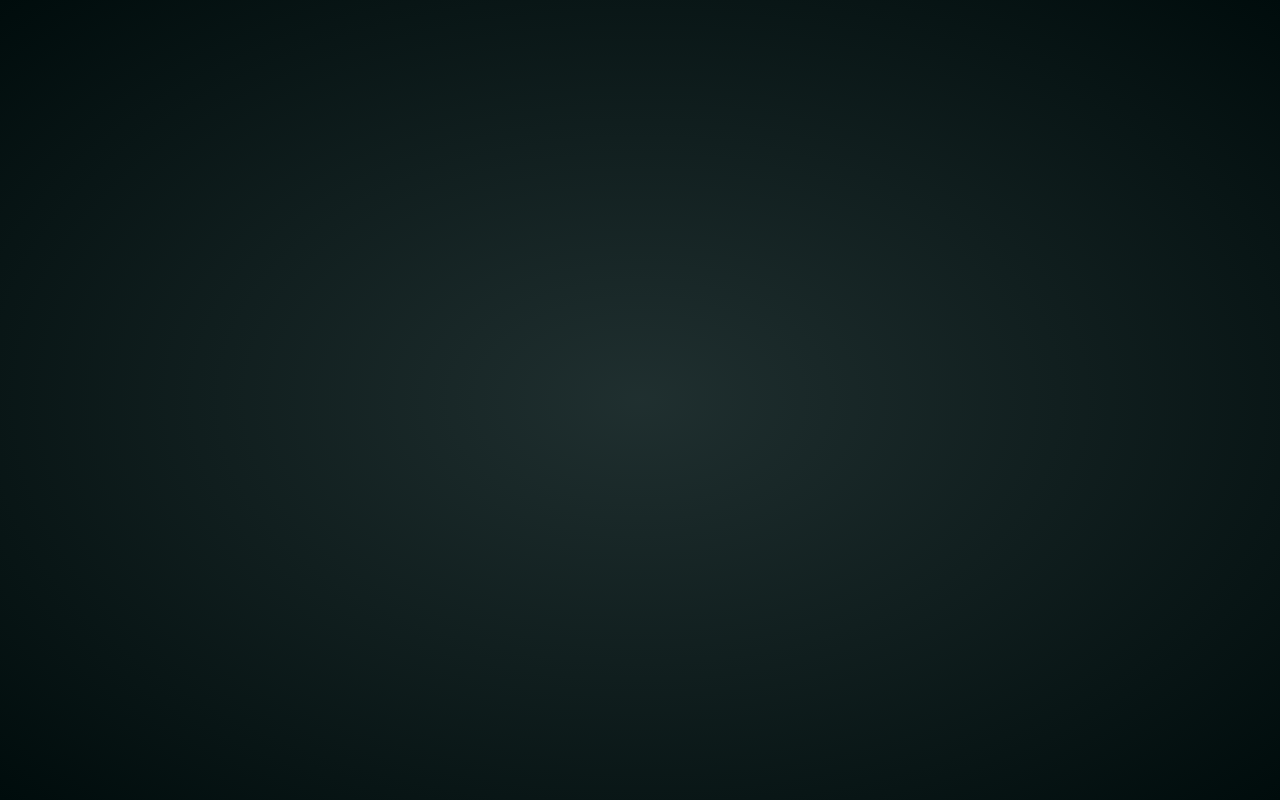
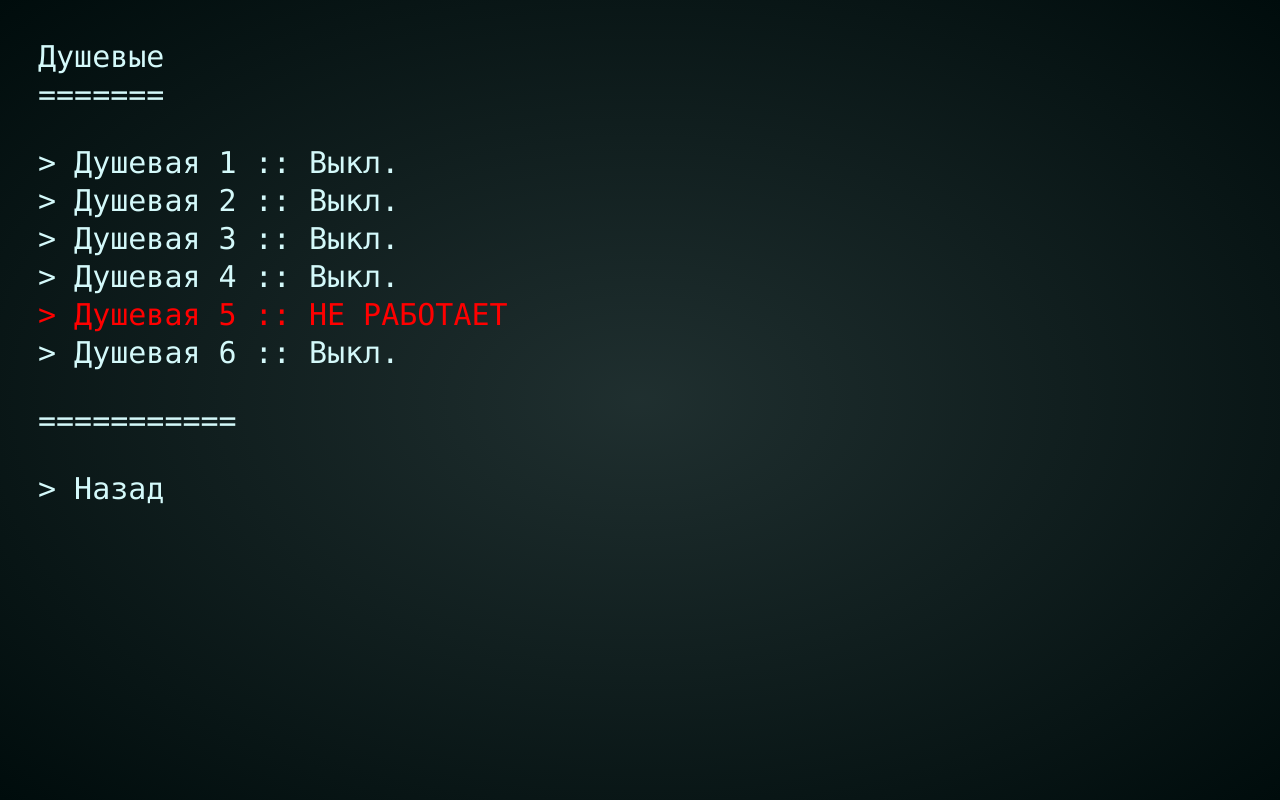
Before and after one commit to VseslavRashinskiy/DnD, a React (Create React App) app in the folder my-app/: page /main/control/showers in a window 1280 px wide. Before the commit this address had no page. Built offline with nearby package versions, Linux system fonts and the light colour scheme.

Commit message:
feat: create control pages

```diff
--- a/my-app/src/App.tsx
+++ b/my-app/src/App.tsx
@@ -4,10 +4,12 @@ import Connection from 'components/main/Property/Connection/connection';
 import Hercules from 'components/main/Property/Connection/Vessels/hercules';
 import YourShip from 'components/main/Property/Connection/Vessels/yourShip';
 import Control from 'components/main/Property/Control/control';
+import HydroponicsLab from 'components/main/Property/Control/SinglePages/hydroponicsLab';
+import Showers from 'components/main/Property/Control/SinglePages/showers';
 import Diagnosis from 'components/main/Property/diagnosis';
 import Map from 'components/main/Property/map';
 import Schedule from 'components/main/Property/schedule';
-import WelcomPage from 'components/welcomPage/welcomPage';
+import WelcomPage from 'components/WelcomPage/welcomPage';
 import React from 'react';
 import { Route, Routes } from 'react-router-dom';
 
@@ -26,6 +28,8 @@ function App() {
           <Route path="main/connection/yourship" element={<YourShip />} />
           <Route path="main/connection/hercules" element={<Hercules />} />
           <Route path="main/control" element={<Control />} />
+          <Route path="main/control/showers" element={<Showers />} />
+          <Route path="main/control/lab" element={<HydroponicsLab />} />
         </Routes>
       </div>
     </>
--- /dev/null
+++ b/my-app/src/components/main/Property/Control/SinglePages/hydroponicsLab.tsx
@@ -0,0 +1,27 @@
+import React, { useState } from 'react';
+import { useNavigate } from 'react-router-dom';
+
+const HydroponicsLab = () => {
+  const [turn, setTurn] = useState('Выкл');
+  const navigate = useNavigate();
+  const goBack = () => navigate(-1);
+  const turnSwitch = () => {
+    turn === 'Выкл' ? setTurn('Вкл') : setTurn('Выкл');
+  };
+
+  return (
+    <div>
+      <div style={{ paddingBottom: 30 }}>
+        <div>Лаборатория Гидропоники</div>
+        <div>=======================</div>
+      </div>
+      <div style={{ paddingBottom: 30 }}>
+        <button onClick={turnSwitch}>&gt; Распылители :: {turn}</button>
+      </div>
+      <div style={{ paddingBottom: 30 }}>===========</div>
+      <button onClick={goBack}>&gt; Назад</button>
+    </div>
+  );
+};
+
+export default HydroponicsLab;
--- /dev/null
+++ b/my-app/src/components/main/Property/Control/SinglePages/showers.tsx
@@ -0,0 +1,28 @@
+import React from 'react';
+import { useNavigate } from 'react-router-dom';
+
+const Showers = () => {
+  const navigate = useNavigate();
+  const goBack = () => navigate(-1);
+
+  return (
+    <div>
+      <div style={{ paddingBottom: 30 }}>
+        <div>Душевые</div>
+        <div>=======</div>
+      </div>
+      <div style={{ paddingBottom: 30 }}>
+        <div>&gt; Душевая 1 :: Выкл.</div>
+        <div>&gt; Душевая 2 :: Выкл.</div>
+        <div>&gt; Душевая 3 :: Выкл.</div>
+        <div>&gt; Душевая 4 :: Выкл.</div>
+        <div style={{ color: 'red' }}>&gt; Душевая 5 :: НЕ РАБОТАЕТ</div>
+        <div>&gt; Душевая 6 :: Выкл.</div>
+      </div>
+      <div style={{ paddingBottom: 30 }}>===========</div>
+      <button onClick={goBack}>&gt; Назад</button>
+    </div>
+  );
+};
+
+export default Showers;
--- a/my-app/src/components/main/Property/Control/control.tsx
+++ b/my-app/src/components/main/Property/Control/control.tsx
@@ -13,8 +13,8 @@ const Control = () => {
       </div>
       <div style={{ paddingBottom: 30 }}> [A] :: Требуется доступ администратора </div>
       <div style={{ paddingBottom: 30 }}>
-        <RouterLink to={`map`}>&gt; Душевые</RouterLink>
-        <RouterLink to={`map`}>&gt; Лаборатория Гидропоники</RouterLink>
+        <RouterLink to={`showers`}>&gt; Душевые</RouterLink>
+        <RouterLink to={`lab`}>&gt; Лаборатория Гидропоники</RouterLink>
         <RouterLink to={`map`}>&gt; Шлюзы [A]</RouterLink>
         <RouterLink to={`map`}>&gt; Система [A]</RouterLink>
       </div>
```
